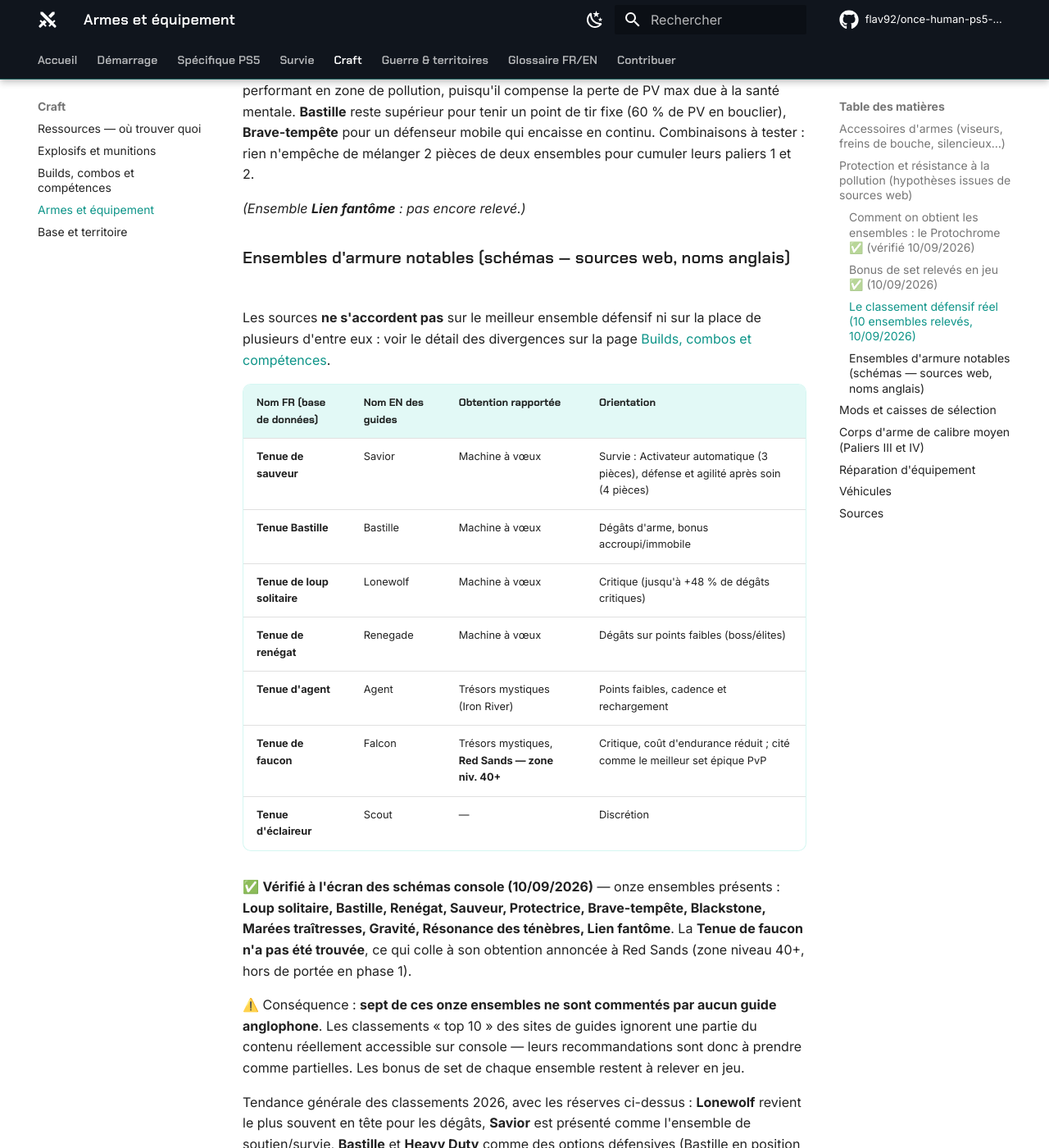
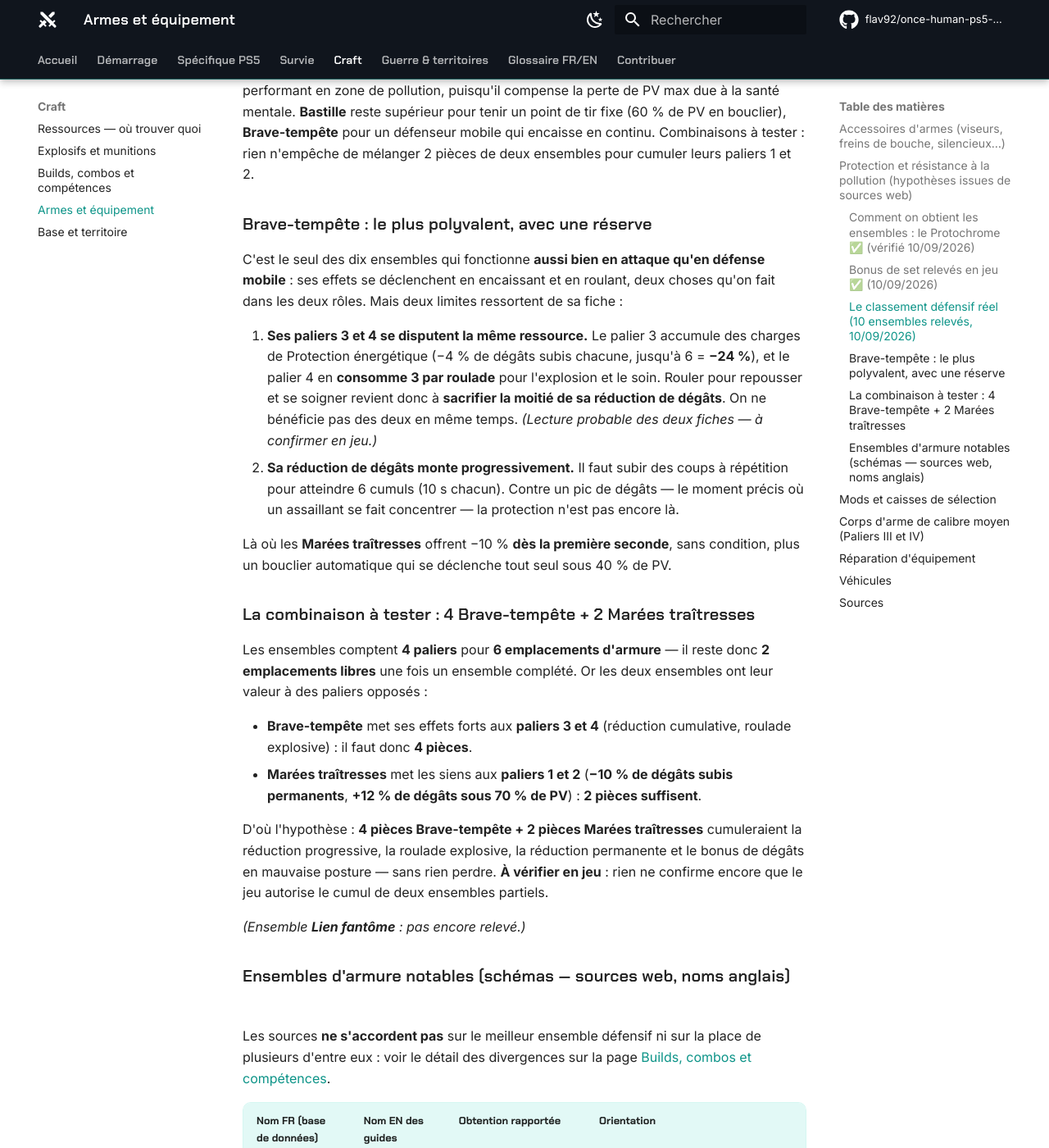
Before and after one commit to flav92/once-human-ps5-wiki, an MkDocs documentation site: the page built from docs/jeu/armes-equipement.md, in a window 1280 px wide and 1400 px high, scrolled down 6443 px. Shown: the whole window at 82% size. Built offline with MkDocs 1.6.1 and Material for MkDocs 9.7.7, drawn with Linux system fonts in a browser that asks for light colours; comment, search, counter and statistics services are not loaded.

Commit message:
Brave-tempete : analyse de polyvalence et hypothese 4+2 avec Marees traitresses
Co-Authored-By: Claude Opus 5 <noreply@anthropic.com>
Claude-Session: https://claude.ai/code/session_01TCxfqbazixhXZqmCd3gYVk

```diff
--- a/docs/jeu/armes-equipement.md
+++ b/docs/jeu/armes-equipement.md
@@ -151,6 +151,24 @@ C'est le point où les guides anglophones se trompent le plus : **quatre ensembl
 
 **Lecture pour la défense de zone GvG** : les **Marées traîtresses** sont le seul ensemble à offrir une réduction de dégâts **permanente et inconditionnelle**, doublée d'un filet de sécurité automatique sous 40 % de PV — et son palier 3 en fait le seul set qui reste performant en zone de pollution, puisqu'il compense la perte de PV max due à la santé mentale. **Bastille** reste supérieur pour tenir un point de tir fixe (60 % de PV en bouclier), **Brave-tempête** pour un défenseur mobile qui encaisse en continu. Combinaisons à tester : rien n'empêche de mélanger 2 pièces de deux ensembles pour cumuler leurs paliers 1 et 2.
 
+### Brave-tempête : le plus polyvalent, avec une réserve
+
+C'est le seul des dix ensembles qui fonctionne **aussi bien en attaque qu'en défense mobile** : ses effets se déclenchent en encaissant et en roulant, deux choses qu'on fait dans les deux rôles. Mais deux limites ressortent de sa fiche :
+
+1. **Ses paliers 3 et 4 se disputent la même ressource.** Le palier 3 accumule des charges de Protection énergétique (−4 % de dégâts subis chacune, jusqu'à 6 = **−24 %**), et le palier 4 en **consomme 3 par roulade** pour l'explosion et le soin. Rouler pour repousser et se soigner revient donc à **sacrifier la moitié de sa réduction de dégâts**. On ne bénéficie pas des deux en même temps. *(Lecture probable des deux fiches — à confirmer en jeu.)*
+2. **Sa réduction de dégâts monte progressivement.** Il faut subir des coups à répétition pour atteindre 6 cumuls (10 s chacun). Contre un pic de dégâts — le moment précis où un assaillant se fait concentrer — la protection n'est pas encore là.
+
+Là où les **Marées traîtresses** offrent −10 % **dès la première seconde**, sans condition, plus un bouclier automatique qui se déclenche tout seul sous 40 % de PV.
+
+### La combinaison à tester : 4 Brave-tempête + 2 Marées traîtresses
+
+Les ensembles comptent **4 paliers** pour **6 emplacements d'armure** — il reste donc **2 emplacements libres** une fois un ensemble complété. Or les deux ensembles ont leur valeur à des paliers opposés :
+
+- **Brave-tempête** met ses effets forts aux **paliers 3 et 4** (réduction cumulative, roulade explosive) : il faut donc **4 pièces**.
+- **Marées traîtresses** met les siens aux **paliers 1 et 2** (**−10 % de dégâts subis permanents**, **+12 % de dégâts sous 70 % de PV**) : **2 pièces suffisent**.
+
+D'où l'hypothèse : **4 pièces Brave-tempête + 2 pièces Marées traîtresses** cumuleraient la réduction progressive, la roulade explosive, la réduction permanente et le bonus de dégâts en mauvaise posture — sans rien perdre. **À vérifier en jeu** : rien ne confirme encore que le jeu autorise le cumul de deux ensembles partiels.
+
 *(Ensemble **Lien fantôme** : pas encore relevé.)*
 
 ### Ensembles d'armure notables (schémas — sources web, noms anglais)
```
